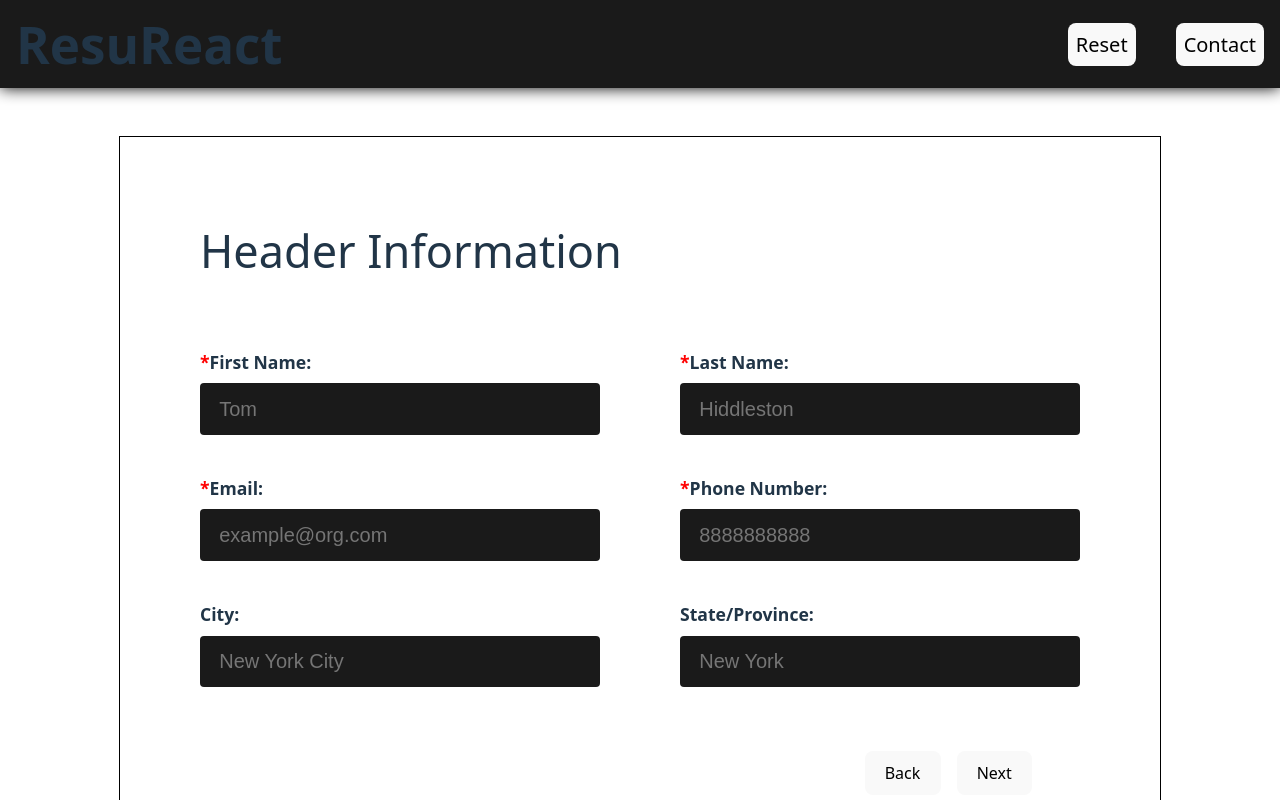
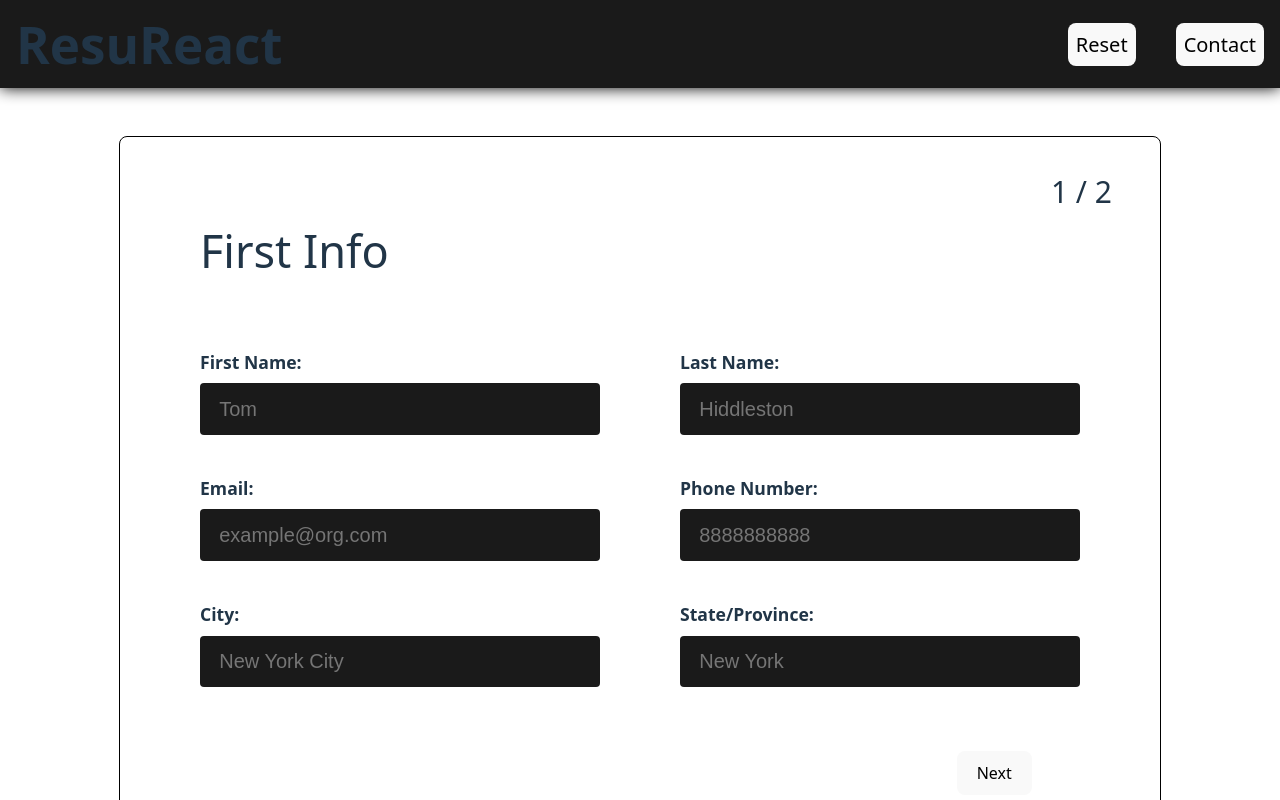
Before and after one commit to rtrevizo18/resuReact, a React (Vite) app: page / in a window 1280 px wide. Shown: the top 800 px of the page. Built offline with nearby package versions, Linux system fonts and the light colour scheme.

Commit message:
refactor(form): modified Form components for clarity and add page numbers
Also move the form buttons into their own component

```diff
--- a/src/components/Form/Form.css
+++ b/src/components/Form/Form.css
@@ -10,7 +10,15 @@
     gap: 4rem;
     animation: hover-in 1.5s ease-out forwards;
     border: 0.5px solid black;
+    border-radius: 0.5rem;
     padding: 5rem;
+}
+
+#form-step{
+    position: absolute;
+    top: 2rem;
+    right: 3rem;
+    font-size: 30px;
 }
 
 .form-tab{
--- a/src/components/Form/Form.jsx
+++ b/src/components/Form/Form.jsx
@@ -11,15 +11,15 @@ function FormInputBox({
 }) {
   return (
     <div className="form-input-elem">
-      <label for={inputName}>
-        <span className="ast">{isReq ? "*" : ""}</span>
+      <label htmlFor={inputName}>
+        {isReq && <span className="ast"></span>}
         {inputText}:
       </label>
       <input
         type={inputType}
         id={inputName}
         name={inputName}
-        required={isReq ? true : undefined}
+        required={isReq}
         placeholder={placeHolder}
       />
     </div>
@@ -29,7 +29,7 @@ function FormInputBox({
 function FormTab({ title, children }) {
   return (
     <div className="form-tab">
-      <div className="form-title">{title} Information</div>
+      <div className="form-title">{title}</div>
       <div className="form-content">{children}</div>
     </div>
   );
@@ -37,7 +37,7 @@ function FormTab({ title, children }) {
 
 function FirstTab() {
   return (
-    <FormTab title="Header">
+    <FormTab title="First Info">
       <FormInputBox
         inputName="first-name"
         inputType="text"
@@ -97,16 +97,47 @@ function SecondTab() {
   );
 }
 
+function FormButtons({ isFirstStep, isLastStep, back, next }) {
+  return (
+    <div className="form-buttons">
+      {!isFirstStep && (
+        <button type="button" onClick={back}>
+          Back
+        </button>
+      )}
+      <button type="button" onClick={next}>
+        {isLastStep ? "Finish" : "Next"}
+      </button>
+    </div>
+  );
+}
+
+const tabs = [<FirstTab />, <SecondTab />];
+
 export default function Form() {
-  const { steps, currentStepIndex, step } = useMultiStepForm([<FirstTab />]);
+  const {
+    steps,
+    currentStepIndex,
+    step,
+    isFirstStep,
+    isLastStep,
+    back,
+    next,
+    goTo,
+  } = useMultiStepForm(tabs);
   return (
     <div id="form-body">
       <form id="header-form" method="#">
+        <div id="form-step">
+          {currentStepIndex + 1} / {steps.length}
+        </div>
         {step}
-        <div className="form-buttons">
-          <button>Back</button>
-          <button>Next</button>
-        </div>
+        <FormButtons
+          isFirstStep={isFirstStep}
+          isLastStep={isLastStep}
+          back={back}
+          next={next}
+        />
         <p id="form-ast-notice">
           <span className="ast">*</span>REQUIRED FIELDS
         </p>
--- a/src/useMultiStepForm.js
+++ b/src/useMultiStepForm.js
@@ -25,6 +25,8 @@ export function useMultiStepForm(steps) {
     currentStepIndex,
     step: steps[currentStepIndex],
     steps,
+    isFirstStep: currentStepIndex === 0,
+    isLastStep: currentStepIndex === steps.length - 1,
     goTo,
     next,
     back,
```
